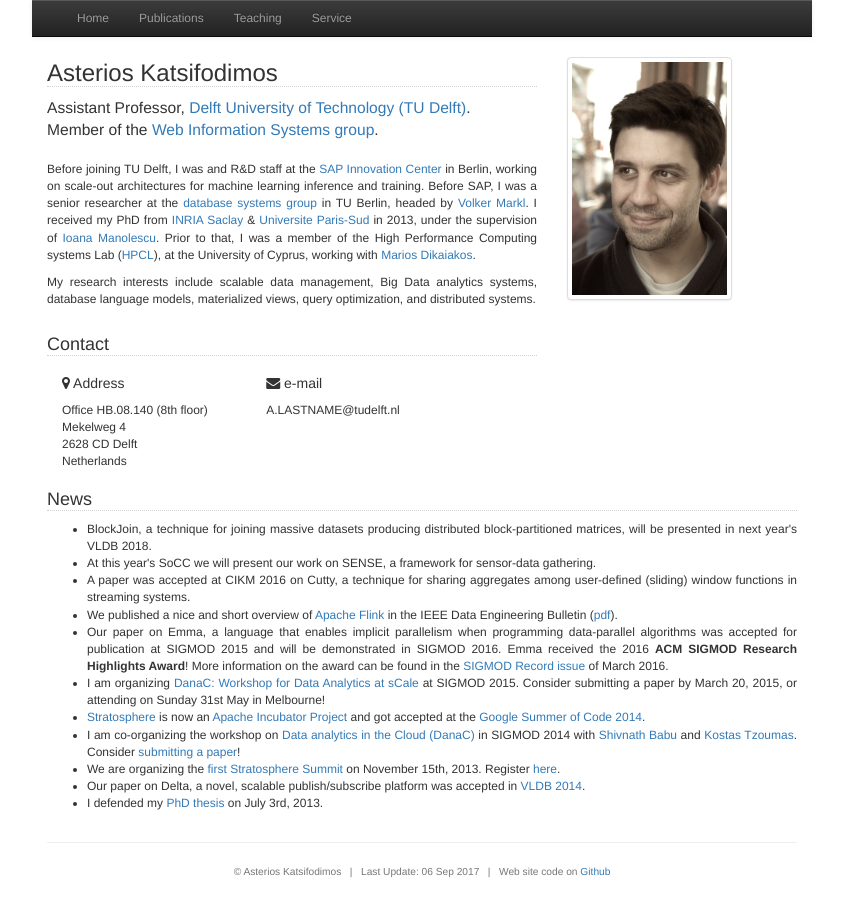
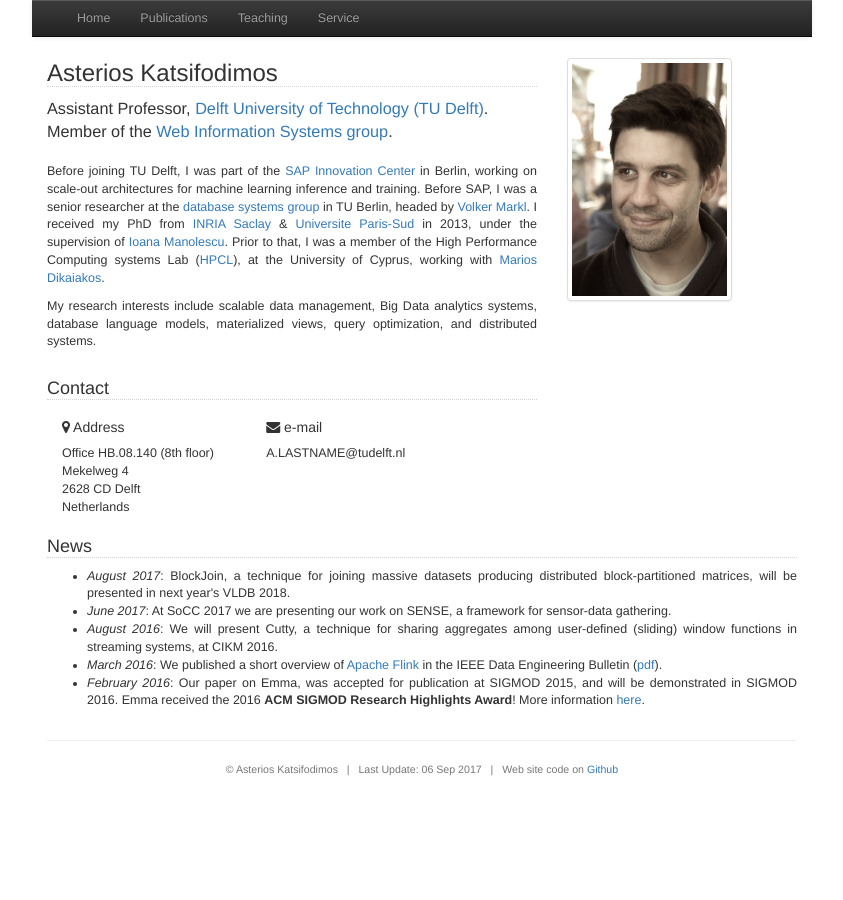
Before and after one commit to omoultosEthTuDelft/web, a Jekyll site: the page built from index.html, in a window 1280 px wide. Shown: the whole page, without its empty margins (218-1061 px from the left). Built offline with Jekyll 4.4.1, drawn with Linux system fonts in a browser that asks for light colours; Markdown is read by kramdown in place of the engine named in the settings; comment, search, counter and statistics services are not loaded.

Commit message:
Minor changes

```diff
--- a/css/theme.css
+++ b/css/theme.css
@@ -1,5 +1,5 @@
 body {
-  font-size: 120%;
+  font-size: 125%;
   padding-bottom: 10px;
 }
 
--- a/index.html
+++ b/index.html
@@ -15,7 +15,7 @@ Assistant Professor, <a href="http://www.tudelft.nl/">Delft University of Techno
 </p>
 
 <p style="text-align: justify;">
-Before joining TU Delft, I was and R&amp;D staff at the <a href="https://icn.sap.com">SAP Innovation Center</a> in Berlin, working on scale-out architectures for machine learning inference and training. Before SAP, I was a senior researcher at the <a href="http://www.dima.tu-berlin.de/menue/database_systems_and_information_management_group/?no_cache=1">database systems group</a> in TU Berlin, headed by <a href="https://www.dima.tu-berlin.de/menue/staff/volker_markl/">Volker Markl</a>. I received my PhD from <a href="http://www.inria.fr/saclay/">INRIA Saclay</a> &amp; <a href="http://www.u-psud.fr" >Universite Paris-Sud</a> in 2013, under the supervision of <a href="http://www-rocq.inria.fr/~manolesc/">Ioana Manolescu</a>. Prior to that, I was a member of the High Performance Computing systems Lab (<a href="http://grid.ucy.ac.cy">HPCL</a>), at the University of Cyprus, working with <a href="http://www.cs.ucy.ac.cy/~mdd/">Marios Dikaiakos</a>.
+Before joining TU Delft, I was part of the <a href="https://icn.sap.com">SAP Innovation Center</a> in Berlin, working on scale-out architectures for machine learning inference and training. Before SAP, I was a senior researcher at the <a href="http://www.dima.tu-berlin.de/menue/database_systems_and_information_management_group/?no_cache=1">database systems group</a> in TU Berlin, headed by <a href="https://www.dima.tu-berlin.de/menue/staff/volker_markl/">Volker Markl</a>. I received my PhD from <a href="http://www.inria.fr/saclay/">INRIA Saclay</a> &amp; <a href="http://www.u-psud.fr" >Universite Paris-Sud</a> in 2013, under the supervision of <a href="http://www-rocq.inria.fr/~manolesc/">Ioana Manolescu</a>. Prior to that, I was a member of the High Performance Computing systems Lab (<a href="http://grid.ucy.ac.cy">HPCL</a>), at the University of Cyprus, working with <a href="http://www.cs.ucy.ac.cy/~mdd/">Marios Dikaiakos</a>.
 </p>
 
 <p style="text-align: justify;">
@@ -53,17 +53,17 @@ A.LASTNAME@tudelft.nl<br>
     <h4>News</h4>
     <ul>
 
-    <li>BlockJoin, a technique for joining massive datasets producing distributed block-partitioned matrices, will be presented in next year's VLDB 2018.</li>
+    <li><i>August 2017</i>: BlockJoin, a technique for joining massive datasets producing distributed block-partitioned matrices, will be presented in next year's VLDB 2018.</li>
 
-    <li>At this year's SoCC we will present our work on SENSE, a framework for sensor-data gathering.</li>
+    <li><i>June 2017</i>: At SoCC 2017 we are presenting our work on SENSE, a framework for sensor-data gathering.</li>
 
-    <li>A paper was accepted at CIKM 2016 on Cutty, a technique for sharing aggregates among user-defined (sliding) window functions in streaming systems.</li>
+    <li><i>August 2016</i>: We will present Cutty, a technique for sharing aggregates among user-defined (sliding) window functions in streaming systems, at CIKM 2016.</li>
 
-    <li>We published a nice and short overview of <a href="http://flink.apache.org">Apache Flink</a> in the IEEE Data Engineering Bulletin (<a href="./assets/publications/flink-deb.pdf">pdf</a>).</li>
+    <li><i>March 2016</i>: We published a short overview of <a href="http://flink.apache.org">Apache Flink</a> in the IEEE Data Engineering Bulletin (<a href="./assets/publications/flink-deb.pdf">pdf</a>).</li>
 
-    <li>Our paper on Emma, a language that enables implicit parallelism when programming data-parallel algorithms was accepted for publication at SIGMOD 2015 and will be demonstrated in SIGMOD 2016. Emma received the 2016 <strong>ACM SIGMOD Research Highlights Award</strong>! More information on the award can be found in the <a href="https://sigmodrecord.org/issues/sigmod-record-march-2016-awards/">SIGMOD Record issue</a> of March 2016.</li>
+    <li><i>February 2016</i>: Our paper on Emma, was accepted for publication at SIGMOD 2015, and will be demonstrated in SIGMOD 2016. Emma received the 2016 <strong>ACM SIGMOD Research Highlights Award</strong>! More information  <a href="https://sigmodrecord.org/issues/sigmod-record-march-2016-awards/">here</a>.</li>
 
-    <li>I am organizing <a href="http://danac.org">DanaC: Workshop for Data Analytics at sCale</a>  at SIGMOD 2015. Consider submitting a paper by March 20, 2015, or attending on Sunday 31st May in Melbourne!</li>
+<!--     <li>I am organizing <a href="http://danac.org">DanaC: Workshop for Data Analytics at sCale</a>  at SIGMOD 2015. Consider submitting a paper by March 20, 2015, or attending on Sunday 31st May in Melbourne!</li>
 
     <li><a href="http://stratosphere.eu/">Stratosphere</a> is now an <a href="https://wiki.apache.org/incubator/StratosphereProposal">Apache Incubator Project</a> and got accepted at the <a href="http://stratosphere.eu/blog/gsoc/2014/02/24/stratosphere-google-summer-of-code-2014.html"> Google Summer of Code 2014</a>.</li>
 
@@ -73,7 +73,7 @@ A.LASTNAME@tudelft.nl<br>
 
     <li>Our paper on Delta, a novel, scalable publish/subscribe platform was accepted in <a href="http://www.vldb.org/2014/">VLDB 2014</a>.</li>
 
-    <li>I defended my <a href="assets/publications/phd.thesis.pdf">PhD thesis</a> on July 3rd, 2013.</li>
+    <li>I defended my <a href="assets/publications/phd.thesis.pdf">PhD thesis</a> on July 3rd, 2013.</li> -->
     </ul>
     </div>
     </div>
--- a/publications.html
+++ b/publications.html
@@ -7,13 +7,13 @@ publications:
   - { section: true, title: "2017" }
   - { label: "VLDB 2017", title: "BlockJoin: Efficient Matrix Partitioning Through Joins", authors: "Andreas Kunft, Asterios Katsifodimos, Sebastian Schelter, Tilmann Rabl, Volker Markl", venue: "In the Proceedings of the VLDB Endowment, Vol. 10, No. 13 ( to be presented in VLDB 2018)"}
   - { label: "SoCC 2017", title: "Optimized On-Demand Data Streaming from Sensor Nodes", authors: "Jonas Traub, Sebastian Breß, Tilmann Rabl, Asterios Katsifodimos, Volker Markl", venue: "To appear in the 8th ACM Symposium on Cloud Computing 2017 (SoCC '17')"}
-  - { label: "Big Data Handbook '17", title: "Optimized On-Demand Data Streaming from Sensor Nodes", authors: "Paris Carbone, Gábor E. Gévay, Gábor Hermann, Asterios Katsifodimos, Juan Soto, Volker Markl, Seif Haridi", venue: "Book chapter on Large-Scale Data Stream Processing Systems, part of the Handbook of Big Data Technologies 2017 (Elsevier): 219-260"}
+  - { label: "Big Data Handbook '17", title: "Large-Scale Data Stream Processing Systems", authors: "Paris Carbone, Gábor E. Gévay, Gábor Hermann, Asterios Katsifodimos, Juan Soto, Volker Markl, Seif Haridi", venue: "Book chapter on Large-Scale Data Stream Processing Systems, part of the Handbook of Big Data Technologies 2017 (Elsevier): 219-260"}
 
   - { section: true, title: "2016" }
   - { label: "CIKM 2016", title: "Cutty: Aggregate Sharing for User-defined Windows", authors: "Paris Carbone, Jonas Traub, Asterios Katsifodimos, Seif Haridi, Volker Markl", venue: "To appear in the 25th ACM International Conference on Information and Knowledge Management (CIKM 2016)", pdf: "assets/publications/cutty-cikm2016.pdf"}
   - { label: "ACM Award 2016", title: "Implicit Parallelism through Deep Language Embedding", authors: "Alexander Alexandrov, Asterios Katsifodimos, Georgi Krastev, Volker Markl", venue: "Published at SIGMOD Record, in the special Issue on the ACM Research Highlights Award, March 2016", pdf: "assets/publications/emma-award.pdf"}
   - { label: "SIGMOD 2016", title: "Emma in Action: Declarative Dataflows for Scalable Data Analysis", authors: "Alexander Alexandrov, Asterios Katsifodimos, Georgi Krastev, Andreas Salzmann, Volker Markl", venue: "Accepted for publication in the Proceedings of the ACM SIGMOD International Conference on Management of Data (demo track), June 26th - July 1st 2016, San Fransisco, USA", pdf: "assets/publications/emma-demo.pdf"}
-  - { label: "BeyondMR 2016", title: "Bridging the Gap: Towards Optimizations across Linear and Relational Algebra", authors: "Andreas Kunft, Alexander Alexandrov, Asterios Katsifodimos, Volker Markl", venue: "International Workshop on Algorithms and Systems for MapReduce and Beyond (BeyondMR), in conjunction with SIGMOD/PODS in San Francisco, July 2016.", pdf: "assets/publications/lara.pdf"}
+  - { label: "BeyondMR 2016", title: "Bridging the Gap: Towards Optimizations across Linear and Relational Algebra", authors: "Andreas Kunft, Alexander Alexandrov, Asterios Katsifodimos, Volker Markl", venue: "International Workshop on Algorithms and Systems for MapReduce and Beyond (BeyondMR), in conjunction with SIGMOD/PODS in San Francisco, July 2016", pdf: "assets/publications/lara.pdf"}
 
   - { section: true, title: "2015" }
   - { label: "IEEE Data Eng. Bull. 15", title: "Apache Flink: Stream and Batch Processing in a Single Engine", authors: "Paris Carbone, Stephan Ewen, Seif Haridi, Asterios Katsifodimos, Volker Markl, Kostas Tzoumas", venue: "IEEE Data Engineering Bulletin, in the special issue on Next-gen Stream Processing (December 2015, Vol. 38 No. 4)", pdf: "assets/publications/flink-deb.pdf"}
```
